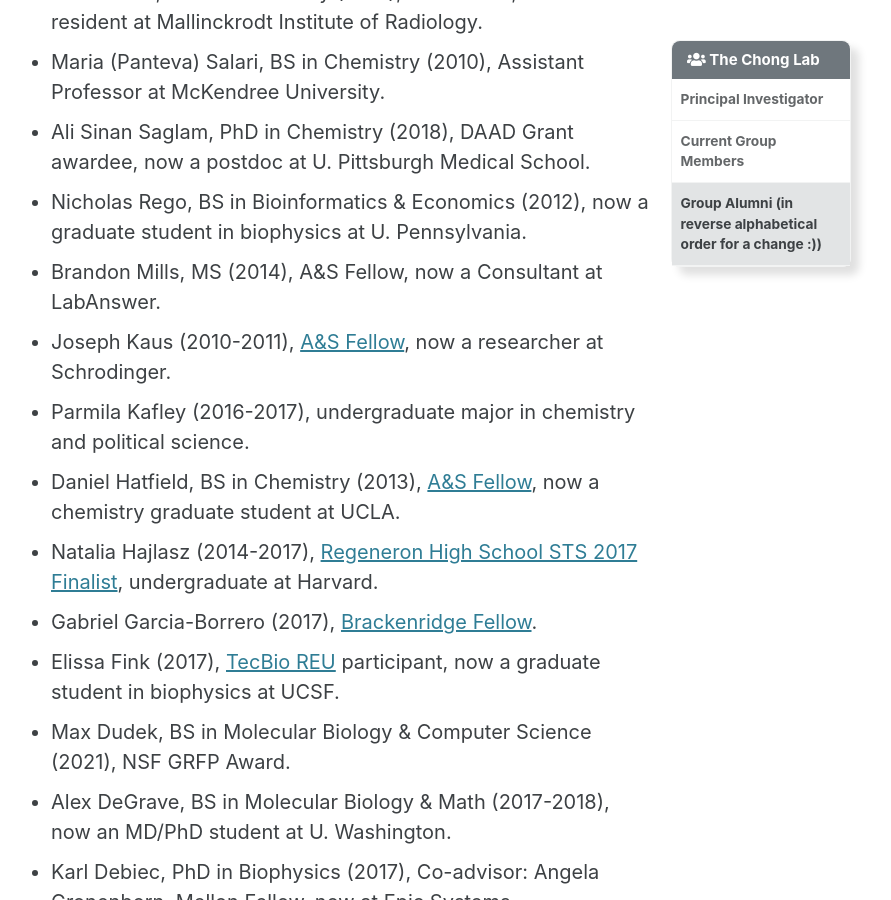
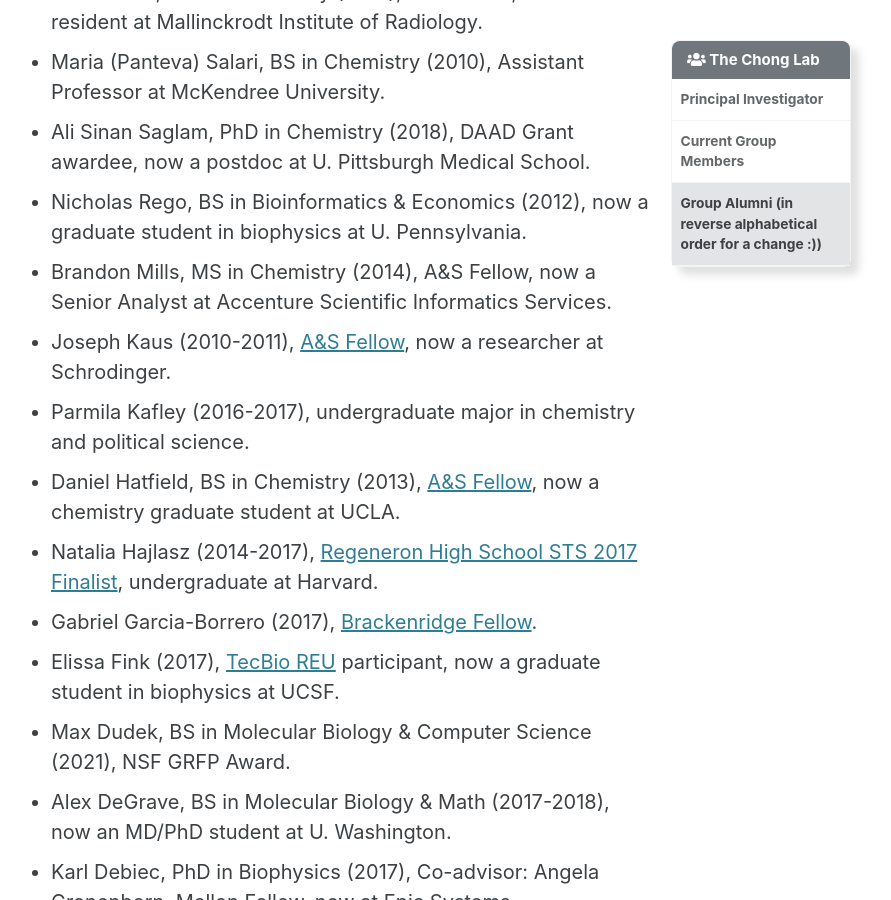
Before and after one commit to darianyang/mm-github-pages-test, a Jekyll site: the page built from _pages/people.md, in a window 1280 px wide and 900 px high, scrolled down 2456 px. Shown: the whole window, without its empty margins (309-1200 px from the left). Built offline with Jekyll 4.4.1, drawn with Linux system fonts in a browser that asks for light colours; cached includes are drawn as plain includes.

Commit message:
Update people.md

```diff
--- a/_pages/people.md
+++ b/_pages/people.md
@@ -93,7 +93,7 @@
 * Maria (Panteva) Salari, BS in Chemistry (2010), Assistant Professor at McKendree University.
 * Ali Sinan Saglam, PhD in Chemistry (2018), DAAD Grant awardee, now a postdoc at U. Pittsburgh Medical School.
 * Nicholas Rego, BS in Bioinformatics & Economics (2012), now a graduate student in biophysics at U. Pennsylvania.
-* Brandon Mills, MS (2014), A&S Fellow, now a Consultant at LabAnswer.
+* Brandon Mills, MS in Chemistry (2014), A&S Fellow, now a Senior Analyst at Accenture Scientific Informatics Services.
 * Joseph Kaus (2010-2011), [A&S Fellow](https://www.asundergrad.pitt.edu/research/awards-and-funding#summer-undergraduate-research-awards), now a researcher at Schrodinger.
 * Parmila Kafley (2016-2017), undergraduate major in chemistry and political science.
 * Daniel Hatfield, BS in Chemistry (2013), [A&S Fellow](https://www.asundergrad.pitt.edu/research/awards-and-funding#summer-undergraduate-research-awards), now a chemistry graduate student at UCLA.
```
